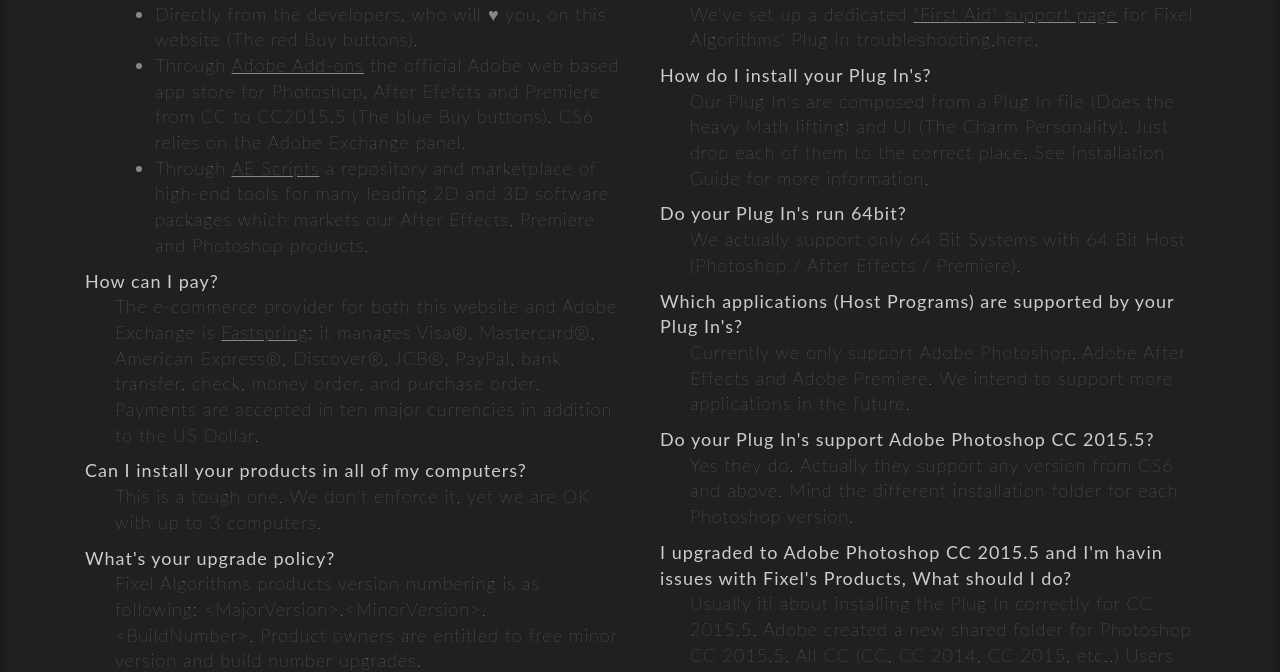
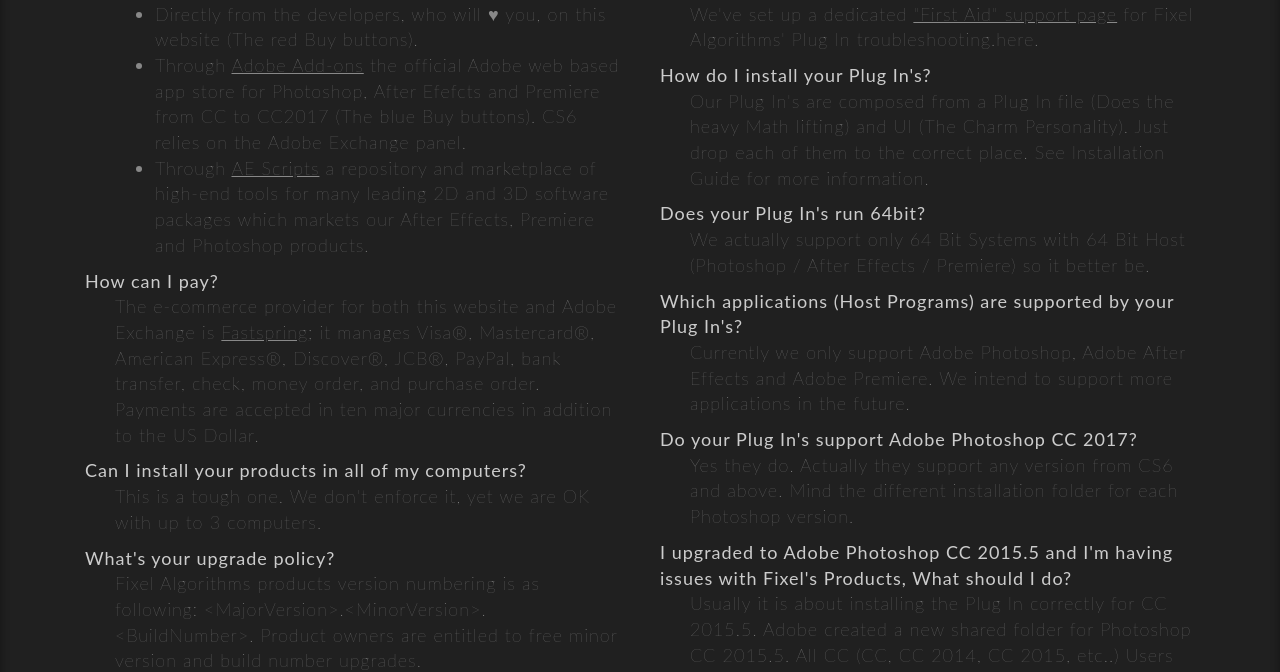
Before and after one commit to FixelAlgorithmsTeam/fixel, a Jekyll site: the page built from support/index.html, in a window 1280 px wide. Shown: the part 500-1172 px from the top of the page. Built offline with Jekyll 4.4.1, drawn with Linux system fonts in a browser that asks for light colours; nearby versions of some CDN libraries; comment, search, counter and statistics services are not loaded; some of the changed text lies outside the part shown.

Commit message:
New 	- 	A Fixed 	- 	Support Page - Fixed typos and updated to CC 2017. Known Issues 	-	C To Do 	- 	D

```diff
--- a/support/index.html
+++ b/support/index.html
@@ -29,7 +29,7 @@
 							<dd>You have 3 options:
 							<ul>
 								<li>Directly from the developers, who will &#9829 you, on this website (The red Buy buttons).</li>
-								<li>Through <a href="https://creative.adobe.com/addons/producers/2714" target="_blank">Adobe Add-ons</a> the official Adobe web based app store for Photoshop, After Efefcts and Premiere from CC to CC2015.5 (The blue Buy buttons). CS6 relies on the Adobe Exchange panel.</li>
+								<li>Through <a href="https://creative.adobe.com/addons/producers/2714" target="_blank">Adobe Add-ons</a> the official Adobe web based app store for Photoshop, After Efefcts and Premiere from CC to CC2017 (The blue Buy buttons). CS6 relies on the Adobe Exchange panel.</li>
 								<li>Through <a href="http://aescripts.com/authors/f-l/fixel-algorithms/" target="_blank">AE Scripts</a> a repository and marketplace of high-end tools for many leading 2D and 3D software packages which markets our After Effects, Premiere and Photoshop products.</li>
 							</ul>
 						</div>
@@ -67,20 +67,20 @@
 							<dd>Our Plug In's are composed from a Plug In file (Does the heavy Math lifting) and UI (The Charm Personality). Just drop each of them to the correct place. See Installation Guide for more information.</dd>
 						</div>
 						<div class="def">
-							<dt>Do your Plug In's run 64bit?</dt>
-							<dd>We actually support only 64 Bit Systems with 64 Bit Host (Photoshop / After Effects / Premiere).</dd>
+							<dt>Does your Plug In's run 64bit?</dt>
+							<dd>We actually support only 64 Bit Systems with 64 Bit Host (Photoshop / After Effects / Premiere) so it better be.</dd>
 						</div>
 						<div class="def">
 							<dt>Which applications (Host Programs) are supported by your Plug In's?</dt>
 							<dd>Currently we only support Adobe Photoshop, Adobe After Effects and Adobe Premiere. We intend to support more applications in the future.</dd>
 						</div>
 						<div class="def">
-							<dt>Do your Plug In's support Adobe Photoshop CC 2015.5?</dt>
+							<dt>Do your Plug In's support Adobe Photoshop CC 2017?</dt>
 							<dd>Yes they do. Actually they support any version from CS6 and above. Mind the different installation folder for each Photoshop version.</dd>
 						</div>
 						<div class="def">
-							<dt>I upgraded to Adobe Photoshop CC 2015.5 and I'm havin issues with Fixel's Products, What should I do?</dt>
-							<dd>Usually iti about installing the Plug In correctly for CC 2015.5. Adobe created a new shared folder for Photoshop CC 2015.5. All CC (CC, CC 2014, CC 2015, etc..) Users should (CC 2015.5 and above must) move the Plug In file into the new folder. Information on the shared folder is given in <a href:"http://blogs.adobe.com/crawlspace/2016/06/faq-photoshop-cc-2015-5-now-available.html" target="_blank">FAQ: Photoshop CC 2015.5 Now Available</a> and <a href="https://helpx.adobe.com/photoshop/kb/plug-ins-photoshop-troubleshooting.html" target="_blank">How to Identify and Troubleshoot Issues with Plug Ins in Photoshop.</a></dd>
+							<dt>I upgraded to Adobe Photoshop CC 2015.5 and I'm having issues with Fixel's Products, What should I do?</dt>
+							<dd>Usually it is about installing the Plug In correctly for CC 2015.5. Adobe created a new shared folder for Photoshop CC 2015.5. All CC (CC, CC 2014, CC 2015, etc..) Users should (CC 2015.5 and above must) move the Plug In file into the new folder. Information on the shared folder is given in <a href:"http://blogs.adobe.com/crawlspace/2016/06/faq-photoshop-cc-2015-5-now-available.html" target="_blank">FAQ: Photoshop CC 2015.5 Now Available</a> and <a href="https://helpx.adobe.com/photoshop/kb/plug-ins-photoshop-troubleshooting.html" target="_blank">How to Identify and Troubleshoot Issues with Plug Ins in Photoshop.</a></dd>
 						</div>
 						<div class="def">
 							<dt>I'm still having issues, how do I get in touch with you?</dt>
```
